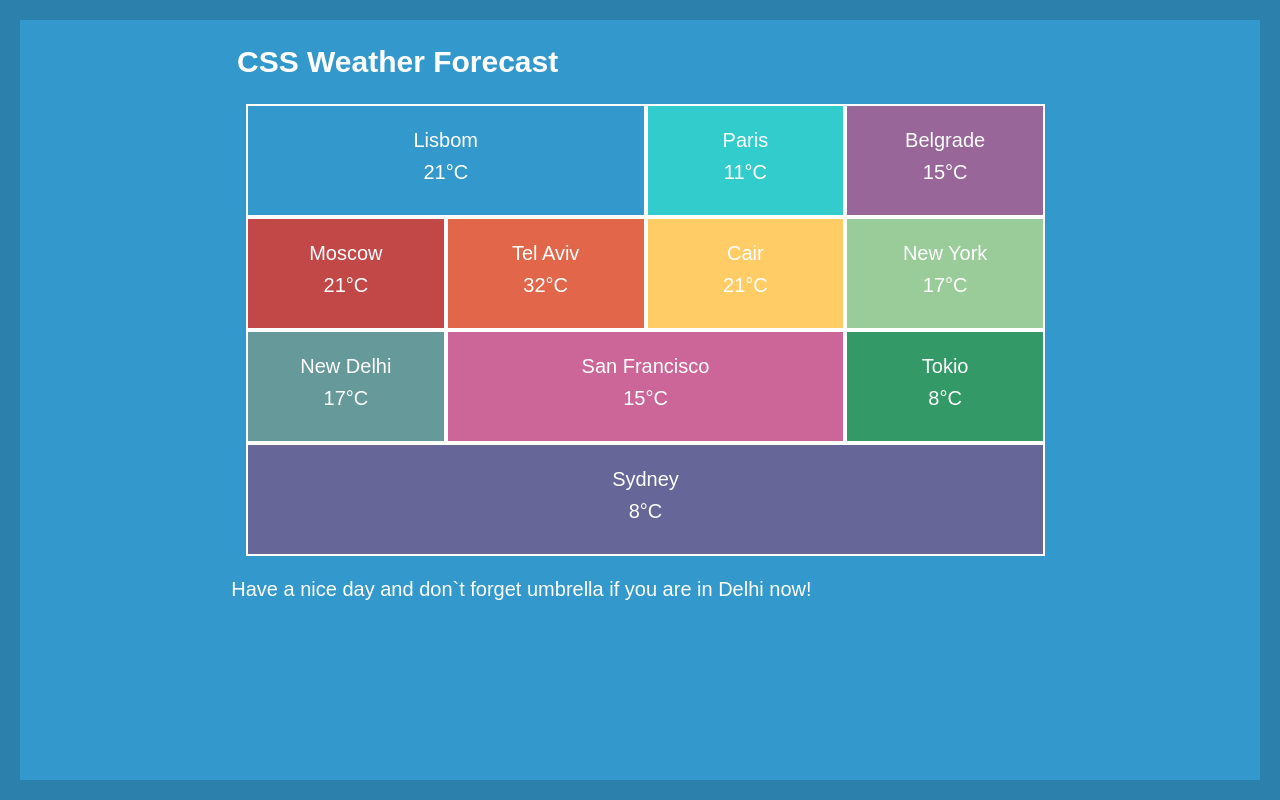
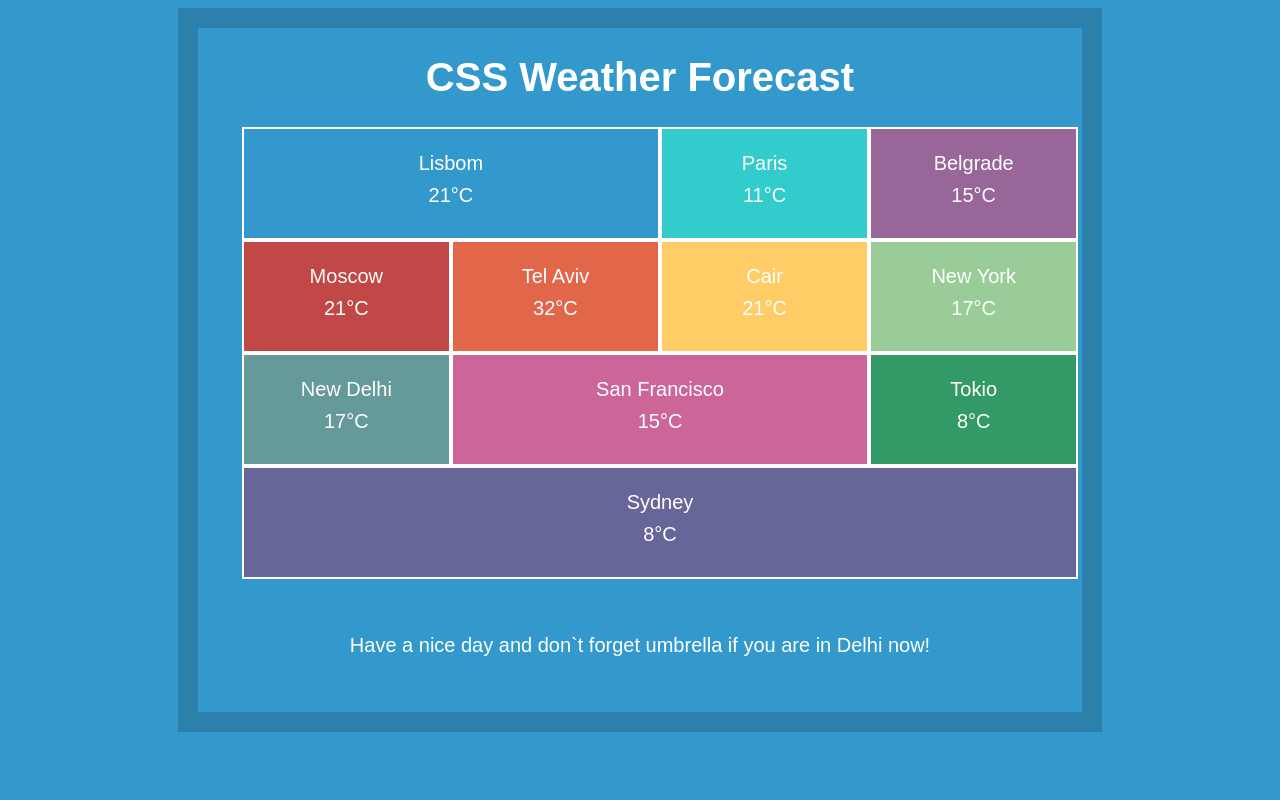
Before and after one commit to mr171188geo/css-weather-forecast, a plain HTML site: page index.html in a window 1280 px wide. Drawn offline with Linux system fonts and the light colour scheme; some icons are missing.

Commit message:
colors 1905

```diff
--- a/css/style.css
+++ b/css/style.css
@@ -5,27 +5,19 @@
 
 
 html,body {
-	height: 100%
+	text-align: center;
+	width: 85%;
+	margin-left: auto;
+	margin-right: auto;
 }
 body {
-	margin: 0px;
 	border: 20px solid #2B81AC;
 	background:#3399CC;
 	color: #fff;
 	font: 20px “Lucida Sans Unicode”, “Lucida Grande”, sans-serif;
 }
-header{
-	width: 65%;
-	margin: 0 auto;
-}
-main {
 
-	width: 70%;
-	margin: 0 auto;
-}
 footer {
-	text-align: center;
-	width: 72%;
 	margin: 55px;
 
 }
@@ -37,8 +29,8 @@ ul li:hover {
 }
 .list {
 	display: inline-block;
-	width: 839px;
-	height: 350px;
+	/* width: 839px; */
+	/* height: 350px; */
 	font-size: 0;
 }
 
@@ -68,17 +60,12 @@ ul li:hover {
 	border: 2px solid #fff;
 	}
 .box1 li:focus,
-.box1 li:hover {
-	border-top: 2px solid #fff;
-	border-bottom: 2px solid #fff;
-}
+.box1 li:hover,
 .box2 li:focus,
-.box2 li:hover {
-	border-top: 2px solid #fff;
-	border-bottom: 2px solid #fff;
-}
+.box2 li:hover,
 .box3 li:focus,
-.box3 li:hover {
+.box3 li:hover
+ {
 	border-top: 2px solid #fff;
 	border-bottom: 2px solid #fff;
 }
--- a/index.html
+++ b/index.html
@@ -8,52 +8,53 @@
 	<link rel="stylesheet" href="https://cdnjs.cloudflare.com/ajax/libs/weather-icons/2.0.5/css/weather-icons.min.css">
 </head>
 <body>
+	<center>
 	<header>
-		<h2>CSS Weather Forecast <i class="wi wi-sunrise"></i></h2>
+		<h1>CSS Weather Forecast <i class="wi wi-sunrise"></i></h1>
 	</header>
 	<main>
-		<div>
+
 			<ul class="list">
-			<li class="box1"><span><br/>Lisbom <br/>21°C</span>
+			<li class="box box1"><span><br/>Lisbom <br/>21°C</span>
 				 <i class="wi wi-day-sunny"></i>
 			</li>
-			<li class="box2 color2"><span><br/>Paris <br/>11°C</span>
+			<li class="box box2 color2"><span><br/>Paris <br/>11°C</span>
 				 <i class="wi wi-day-sleet"></i>
 			</li>
-			<li class="box2 color3"><span><br/>Belgrade <br/>15°C</span>
+			<li class="box box2 color3"><span><br/>Belgrade <br/>15°C</span>
 				 <i class="wi wi-day-cloudy"></i>
 			</li>
-			<li class="box2 color4"><span><br/>Moscow <br/>21°C</span>
+			<li class="box box2 color4"><span><br/>Moscow <br/>21°C</span>
 				 <i class="wi wi-day-cloudy-high"></i>
 			</li>
-			<li class="box2 color5"><span><br/>Tel Aviv <br/>32°C</span>
+			<li class="box box2 color5"><span><br/>Tel Aviv <br/>32°C</span>
 				 <i class="wi wi-hot"></i>
 			</li>
-			<li class="box2 color6"><span><br/>Cair <br/>21°C</span>
+			<li class="box box2 color6"><span><br/>Cair <br/>21°C</span>
 				 <i class="wi wi-day-sunny"></i>
 			</li>
-			<li class="box2 color7"><span><br/>New York<br/>17°C</span>
+			<li class="box box2 color7"><span><br/>New York<br/>17°C</span>
 				 <i class="wi wi-day-sleet-storm"></i>
 			</li>
-			<li class="box2 color8"><span><br/>New Delhi<br/>17°C</span>
+			<li class="box box2 color8"><span><br/>New Delhi<br/>17°C</span>
 				 <i class="wi wi-rain-wind"></i>
 			</li>
 			<li class="box1 color9"><span><br/>San Francisco<br/>15°C</span>
 				 <i class="wi wi-day-sunny-overcast"></i>
 			</li>
-			<li class="box2 color10"><span><br/>Tokio<br/>8°C</span>
+			<li class="box box2 color10"><span><br/>Tokio<br/>8°C</span>
 				 <i class="wi wi-night-clear"></i>
 			</li>
-			<li class="box3 color11"><span><br/>Sydney<br/>8°C</span>
+			<li class="box box3 color11"><span><br/>Sydney<br/>8°C</span>
 				 <i class="wi wi-night-clear"></i>
 			</li>
 		</ul>
-		</div>
+
 
 	</main>
 	<footer>
 		<p>Have a nice day and don`t forget umbrella if you are in Delhi now!</p>
 	</footer>
-
+	</center>
 </body>
 </html>
```
